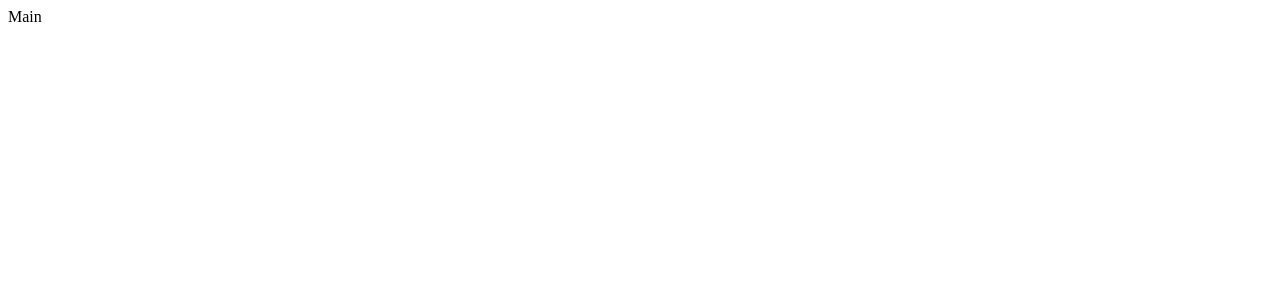
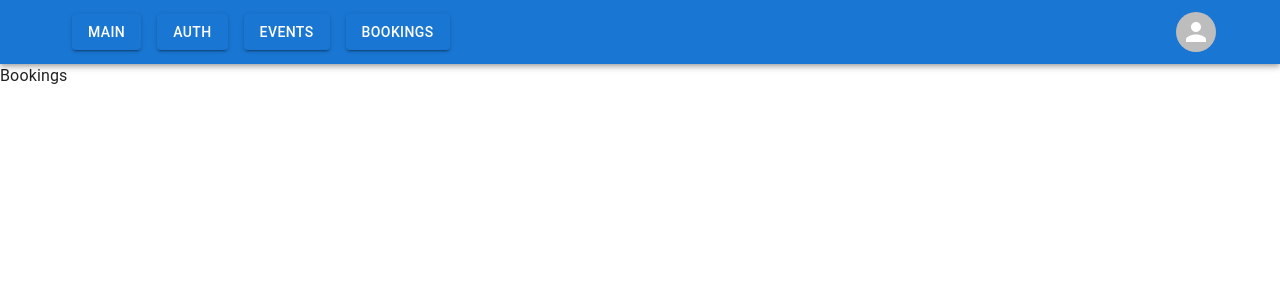
Before and after one commit to Baleksas/PlansAndPlants, a React (Create React App) app in the folder client/: page /bookings in a window 1280 px wide. Before the commit this address led to /. Shown: the top 300 px of the page. Built offline with nearby package versions, Linux system fonts and the light colour scheme.

Commit message:
feat: basic front end app bar implemented and pages for different purposes created

```diff
--- a/client/src/App.tsx
+++ b/client/src/App.tsx
@@ -3,7 +3,7 @@ import Button from "@mui/material/Button";
 import {
   BrowserRouter as Router,
   Route,
-  Link,
+  Link as RouterLink,
   Navigate,
   Routes,
 } from "react-router-dom";
@@ -11,15 +11,104 @@ import {
 import Auth from "./pages/Auth";
 import Main from "./pages/Main";
 import Events from "./pages/Events";
+import {
+  AppBar,
+  Toolbar,
+  MenuItem,
+  Link,
+  Box,
+  Container,
+  Typography,
+  Menu,
+  IconButton,
+  Avatar,
+  Tooltip,
+} from "@mui/material";
+import Bookings from "./pages/Bookings";
+const pages = ["Main", "Auth", "Events", "Bookings"];
+const settings = ["Profile", "Account", "Dashboard", "Logout"];
 function App() {
+  const [anchorElNav, setAnchorElNav] = React.useState<null | HTMLElement>(
+    null
+  );
+  const [anchorElUser, setAnchorElUser] = React.useState<null | HTMLElement>(
+    null
+  );
+
+  const handleOpenNavMenu = (event: React.MouseEvent<HTMLElement>) => {
+    setAnchorElNav(event.currentTarget);
+  };
+  const handleOpenUserMenu = (event: React.MouseEvent<HTMLElement>) => {
+    setAnchorElUser(event.currentTarget);
+  };
+
+  const handleCloseNavMenu = () => {
+    setAnchorElNav(null);
+  };
+
+  const handleCloseUserMenu = () => {
+    setAnchorElUser(null);
+  };
+
   return (
     <Router>
+      <AppBar position="static">
+        <Container sx={{ width: 1 }}>
+          <Toolbar disableGutters>
+            <Box sx={{ display: "flex", flexGrow: 1 }}>
+              {pages.map((page) => (
+                <Box m={1}>
+                  <Button
+                    variant="contained"
+                    component={RouterLink}
+                    to={`${page.toLowerCase()}`}
+                  >
+                    {page}
+                  </Button>
+                </Box>
+              ))}
+            </Box>
+            <Box sx={{ flexGrow: 0 }}>
+              <Tooltip title="Open settings">
+                <IconButton onClick={handleOpenUserMenu} sx={{ p: 0 }}>
+                  <Avatar alt="Remy Sharp" />
+                </IconButton>
+              </Tooltip>
+              <Menu
+                sx={{ mt: "45px" }}
+                id="menu-appbar"
+                anchorEl={anchorElUser}
+                anchorOrigin={{
+                  vertical: "top",
+                  horizontal: "right",
+                }}
+                keepMounted
+                transformOrigin={{
+                  vertical: "top",
+                  horizontal: "right",
+                }}
+                open={Boolean(anchorElUser)}
+                onClose={handleCloseUserMenu}
+              >
+                {settings.map((setting) => (
+                  <MenuItem key={setting} onClick={handleCloseUserMenu}>
+                    <Typography textAlign="center">{setting}</Typography>
+                  </MenuItem>
+                ))}
+              </Menu>
+            </Box>
+          </Toolbar>
+        </Container>
+      </AppBar>
+      <Box>
         <Routes>
           <Route path="/events" element={(<Events />) as any}></Route>
+          <Route path="/bookings" element={(<Bookings />) as any}></Route>
           <Route path="/auth" element={(<Auth />) as any}></Route>
           <Route path="/" element={(<Main />) as any}></Route>
           <Route path="*" element={<Navigate to="/" replace />} />
         </Routes>
+      </Box>
     </Router>
   );
 }
--- a/client/src/index.tsx
+++ b/client/src/index.tsx
@@ -1,12 +1,13 @@
+import { CssBaseline } from "@mui/material";
 import React from "react";
 import ReactDOM from "react-dom/client";
 import App from "./App";
-
 const root = ReactDOM.createRoot(
   document.getElementById("root") as HTMLElement
 );
 root.render(
   <React.StrictMode>
+    <CssBaseline />
     <App />
   </React.StrictMode>
 );
--- /dev/null
+++ b/client/src/pages/Bookings.tsx
@@ -0,0 +1,7 @@
+import React from "react";
+
+const Bookings = () => {
+  return <div>Bookings</div>;
+};
+
+export default Bookings;
--- a/client/src/pages/Main.tsx
+++ b/client/src/pages/Main.tsx
@@ -1,7 +1,11 @@
 import React from "react";
 
 const Main = () => {
-  return <div>Main</div>;
+  return (
+    <div>
+      <div>Main</div>
+    </div>
+  );
 };
 
 export default Main;
```
Lines whose indentation alone changed are shown as unchanged.
